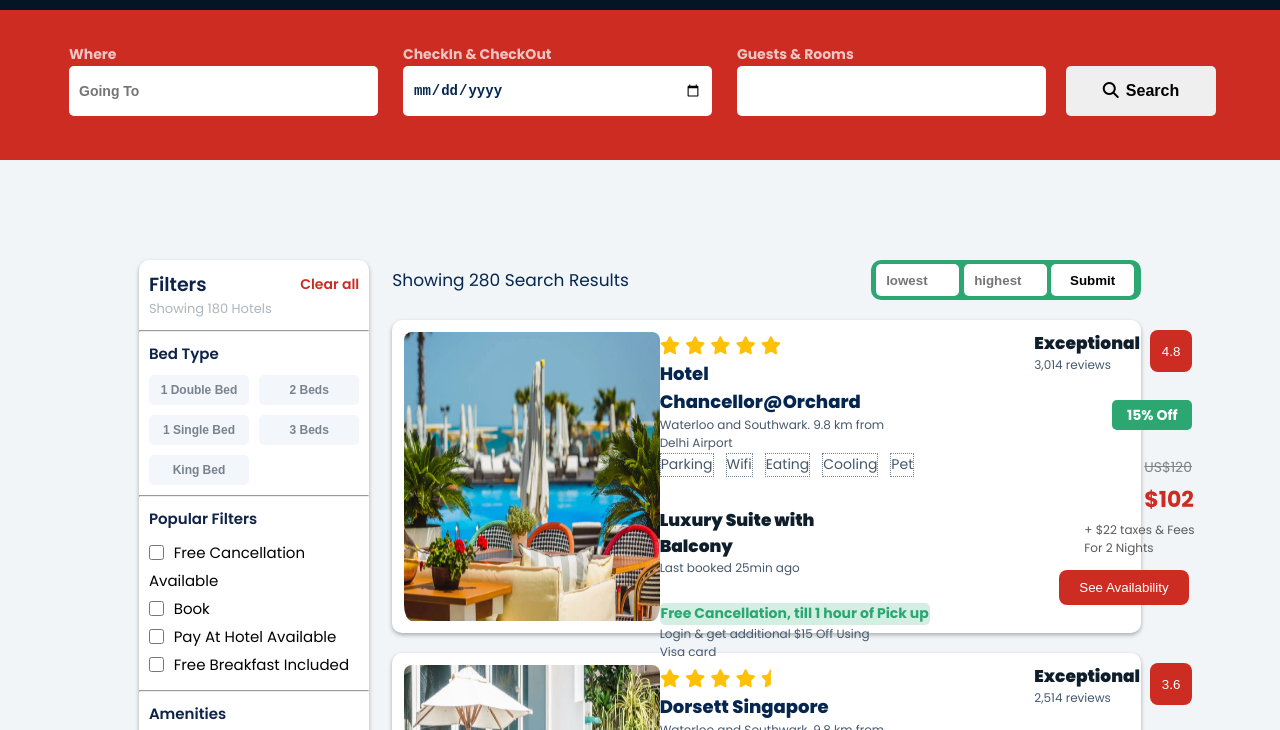
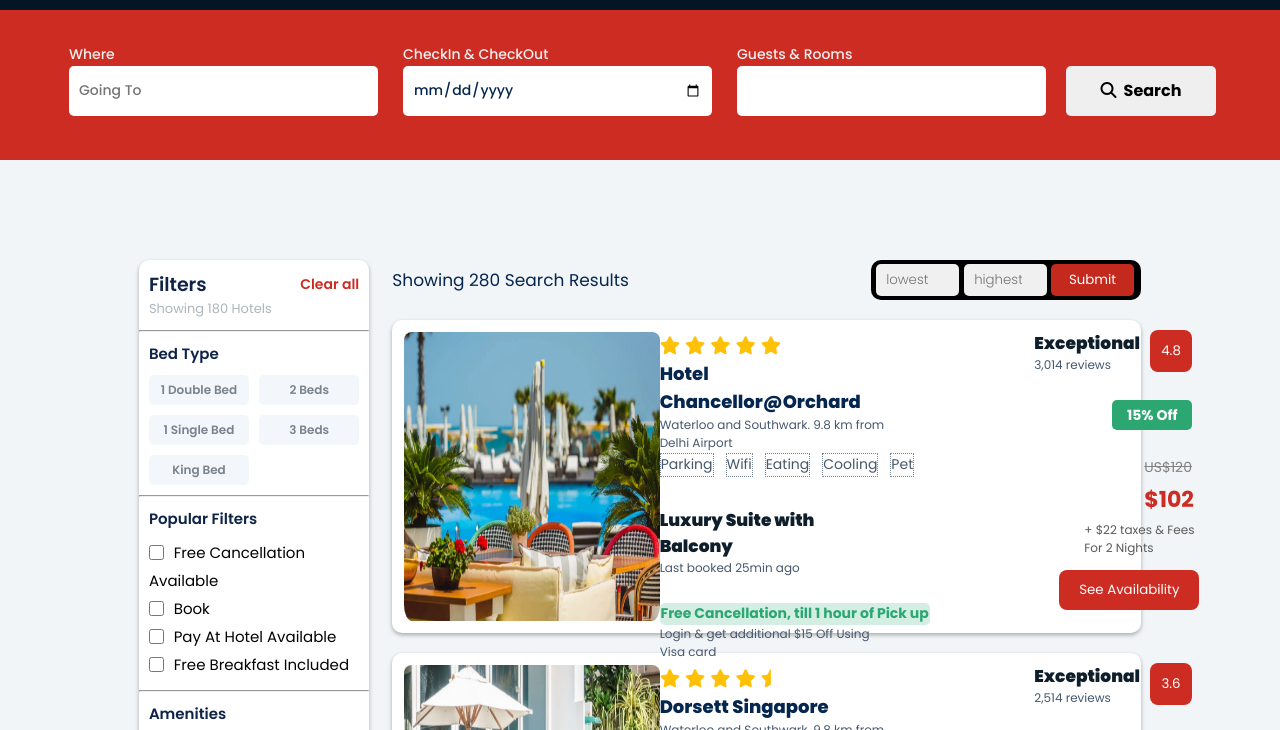
Before and after one commit to ErmirMeziu/UEB24_Gr27, a plain HTML site: page src/Hotel Page/hotels.html in a window 1280 px wide. Shown: the part 66-796 px from the top of the page. Drawn offline with nearby package versions, Linux system fonts and the light colour scheme.

Commit message:
feature/update/fonts

```diff
--- a/src/Hotel Page/hotels.html
+++ b/src/Hotel Page/hotels.html
@@ -296,7 +296,7 @@
             <div class="top-element">
                 <p id="text">Showing 280 Search Results</p>
 
-                <div class="input">
+                <div class="input" style="background-color: black;">
                     <form action="">
                         <input type="number" name="lowest" id="lowest" class="lowest" placeholder="lowest" min="0" step="50">
                         <input type="number" name="lowest" id="highest"class="highest" placeholder="highest" min="0" step="50">
--- a/src/styles/cars.css
+++ b/src/styles/cars.css
@@ -45,12 +45,16 @@ background-color: rgb(4,22,37);
     color: #4E5F70;
     position: relative;
     bottom: 5px;
-    font-weight: 700;
+    font-weight: 500;
     color: #05264e;
     outline: none;
     width: 100%;
+
 }
 
+input, button {
+    font-family: 'Poppins';
+}
 
 .search fieldset {
     border: 1px solid rgb(192, 202, 208);
--- a/src/styles/carspage.css
+++ b/src/styles/carspage.css
@@ -16,7 +16,6 @@ header {
     display: flex;
 
 }
-
 
 .container20 {
     width: 800px;
--- a/src/styles/home.css
+++ b/src/styles/home.css
@@ -60,12 +60,15 @@ body {
     color: #4E5F70;
     position: relative;
     bottom: 5px;
-    font-weight: 700;
+    font-weight: 500;
     color: #05264e;
     outline: none;
     width: 100%;
 }
 
+input, button {
+    font-family: 'Poppins';
+}
 
 .search fieldset {
     border: 1px solid rgb(192, 202, 208);
--- a/src/styles/hotels.css
+++ b/src/styles/hotels.css
@@ -51,15 +51,16 @@ header{
 }
 .search-input fieldset{
     border: none;
-    color:rgb(237,197,195) ;
+    color:rgb(240,240,240) ;
     font-size: 14px;
-    font-weight: 700;
+    font-weight: 500;
     padding:5px;
 }
 fieldset input{
     color: #05264e;
-    font-weight: 700;
+    font-weight: 500 !important;
 }
+
 .search-input button:hover{
     background-color: rgb(14,30,43);
     color: white;
@@ -189,7 +190,8 @@ fieldset input{
     background-color: rgb(44,167,113);
     border-radius: 10px;
     padding: 4px 5px;
-    position: relative;
+    position: relative
+    ;
 }
 
 .top-element .input form {
@@ -205,8 +207,8 @@ fieldset input{
     border-radius: 5px;
     padding: 5px 10px;
     width: 83px;
-    font-weight: 700;
-    /* background-color: rgb(240,240,240); */
+    font-weight: 300;
+    background-color: rgb(240,240,240);
 }
 
 .page-btn:hover {
@@ -217,10 +219,16 @@ fieldset input{
 
 .top-element .input  input[type="submit"] {
     height: 32px;
-    background-color: white;
+    background-color: rgb(196,41,29);
+    color: white;
     cursor: pointer;
     position: absolute;
     right: 7px;
+    font-weight: 400;
+}
+
+button, input {
+    font-family: 'Poppins';
 }
 
 .top-element #text{
```
